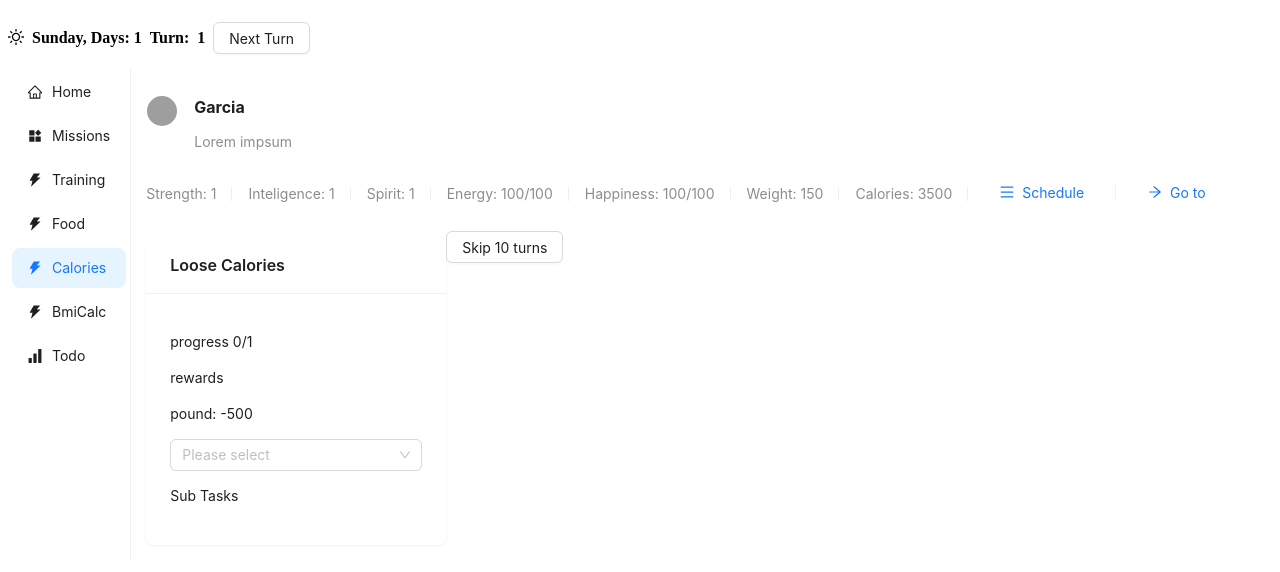
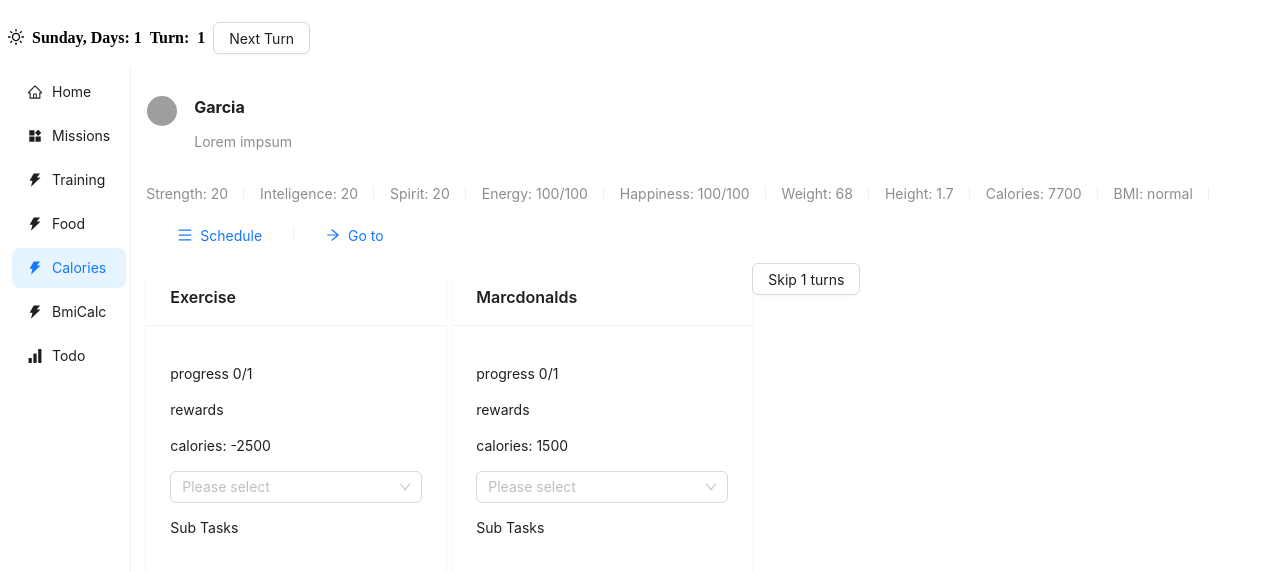
Before and after one commit to Bochi-dev/sosrebuid-reactviteantd, a React (Vite) app: page /Calories in a window 1280 px wide. Shown: the top 572 px of the page. Built offline with nearby package versions, Linux system fonts and the light colour scheme; grey boxes are pictures that could not be loaded.

Commit message:
Completed feature: Weigh Gain and Loss

```diff
--- a/src/components/Recruits/Recruits.jsx
+++ b/src/components/Recruits/Recruits.jsx
@@ -60,7 +60,9 @@ export function Recruits({recruits}){
                 <p>Energy: {item.stats.curr_energy}/{item.stats.max_stat_value}</p>,
                 <p>Happiness: {item.stats.curr_happiness}/{item.stats.max_stat_value}</p>,
                 <p>Weight: {item.stats?.weight}</p>,
-                <p>Calories: {item.stats?.pound}</p>,
+                <p>Height: {item.stats?.height}</p>,
+                <p>Calories: {item.stats?.calories}</p>,
+                <p>BMI: {item.stats?.bmi}</p>,
                 <IcontButton icon={MenuOutlined} text="Schedule" action={() => {
                   showModal(item.id)
                 }}/>,
--- a/src/pages/Calories/Calories.jsx
+++ b/src/pages/Calories/Calories.jsx
@@ -3,31 +3,43 @@ import {useState} from "react"
 import {Recruits, MissionCard} from "../../components"
 
 export function Calories({operations}){
+
+    const caloriesOfAKg = 7700
     const [recruits, setRecruits] = useState([
     {id:1,
     name:"Garcia",
     curr_actions: [],
     stats: {
-      curr_strength: 1,
-      curr_inteligence: 1,
-      curr_spirit: 1,
+      curr_strength: 20,
+      curr_inteligence: 20,
+      curr_spirit: 20,
 
       curr_happiness: 100,
       curr_energy: 100,
 
       min_stat_value: 1,
       max_stat_value: 100,
-      weight: 150,
-      pound: 3500,
+      weight: 68,
+      height: 1.7,
+      calories: caloriesOfAKg,
+      bmi: "normal"
       }
     },])
 
     const [trainings, setTrainings] = useState([
         {id:1,
         type:"mission",
-        name:"Loose Calories",
-        subs:[2,3],
-        reward:[{type:"pound", amount:-Math.abs(500)}],
+        name:"Exercise",
+        subs:[],
+        reward:[{type:"calories", amount:-2500}],
+        progress:0,
+        turns: 1,
+        participants:[]},
+        {id:2,
+        type:"mission",
+        name:"Marcdonalds",
+        subs:[],
+        reward:[{type:"calories", amount:1500}],
         progress:0,
         turns: 1,
         participants:[]},
@@ -35,22 +47,48 @@ export function Calories({operations}){
 
     const timeOperations = operations.operations[4]
 
+    const getBMICategory = (bmi) => {
+        if (bmi < 18) {
+          return 'Underweight';
+        } else if (bmi >= 18 && bmi < 25) {
+          return 'Normal weight';
+        } else if (bmi >= 25 && bmi < 30) {
+          return 'Overweight';
+        } else {
+          return 'Obesity';
+        }
+    };
+
+
 
     const looseGainWeight = (stats, amount) => {
-      const calories = stats.pound + amount
 
-      if (calories > 0){
-        stats.pound = calories
+      let calories = stats.calories + (amount)
+
+      console.log(calories)
+      if (calories > caloriesOfAKg){
+        calories = 0
+        stats.weight += 1
+
       } else if (calories < 0) {
-        stats.pound = 3500
+
+        calories = caloriesOfAKg + calories
         stats.weight -= 1
+
       }
+
+      const bmi = stats.weight / stats.height**2;
+      const category = getBMICategory(bmi)
+
+      stats.calories = calories
+      stats.bmi = `${Math.floor(bmi)} - ${category}`
+
 
       return stats
     }
 
 
-    const skip10turns = () => {
+    const skipXturns = () => {
       setRecruits((prev1) => {
         /*Iterate through the recruits*/
         const newPrev1 = prev1.map((recruit,index) => {
@@ -70,8 +108,8 @@ export function Calories({operations}){
             /*we check if the missions is scheduled for that day*/
 
             const newRewards = newMission.reward.map((reward) => {
-                  if (reward.type == "pound"){
-                    looseWeight(newStats, reward.amount)
+                  if (reward.type == "calories"){
+                    looseGainWeight(newStats, reward.amount)
                   }
                   return reward
                 })
@@ -82,7 +120,7 @@ export function Calories({operations}){
             return [newMission, timeops]
           })
 
-          newStats.curr_strength = minus1toStats(newStats.curr_strength)
+//          newStats.curr_strength = minus1toStats(newStats.curr_strength)
           newRecruit.stats = newStats
 
 
@@ -106,8 +144,6 @@ export function Calories({operations}){
           operations={[recruits, setRecruits]}
           timeOperations={timeOperations}
         />
-        <Button onClick={()=>{
-
-        }}>Skip 10 turns</Button>
+        <Button onClick={skipXturns}>Skip 1 turns</Button>
     </>)
 }
```
